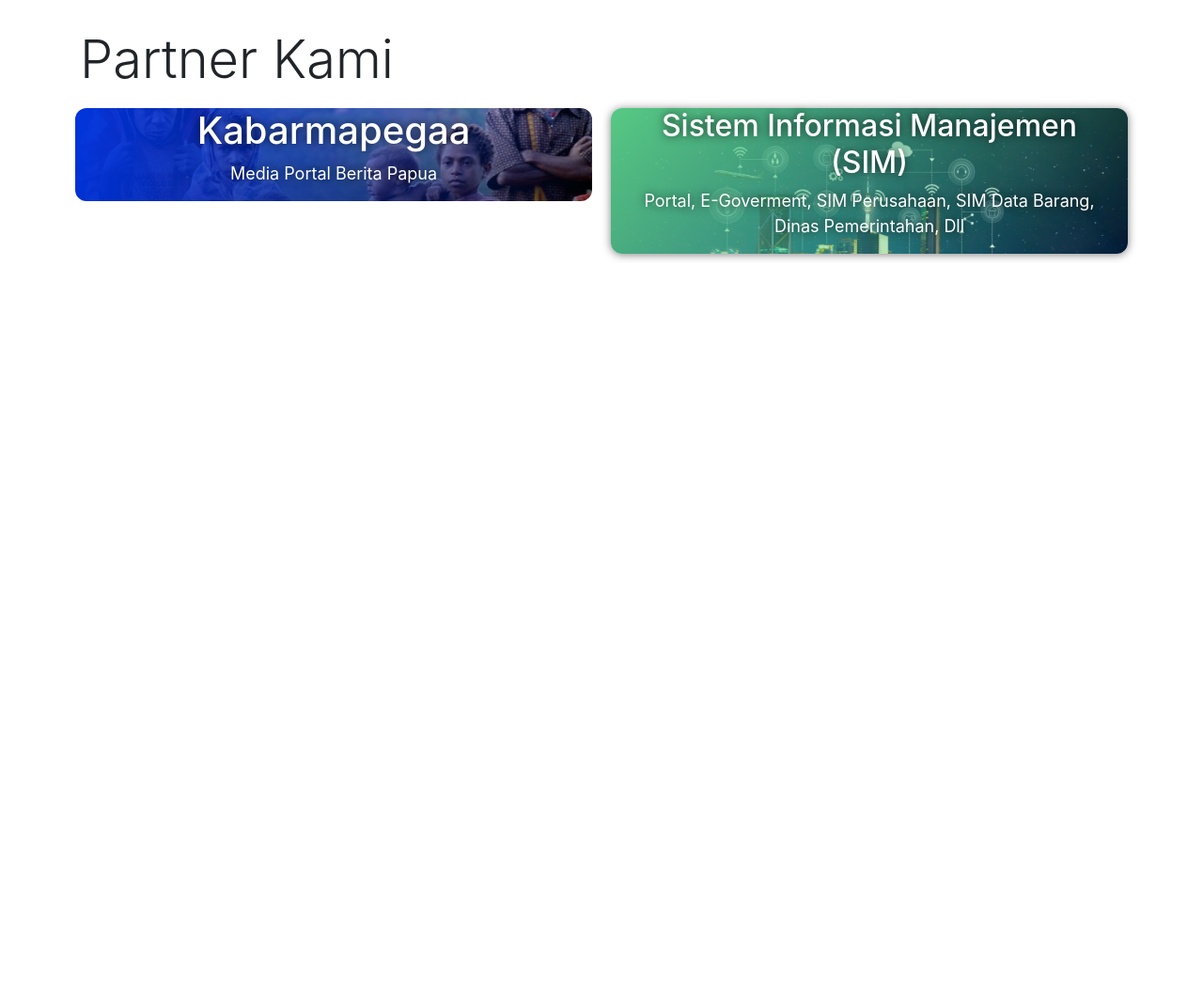
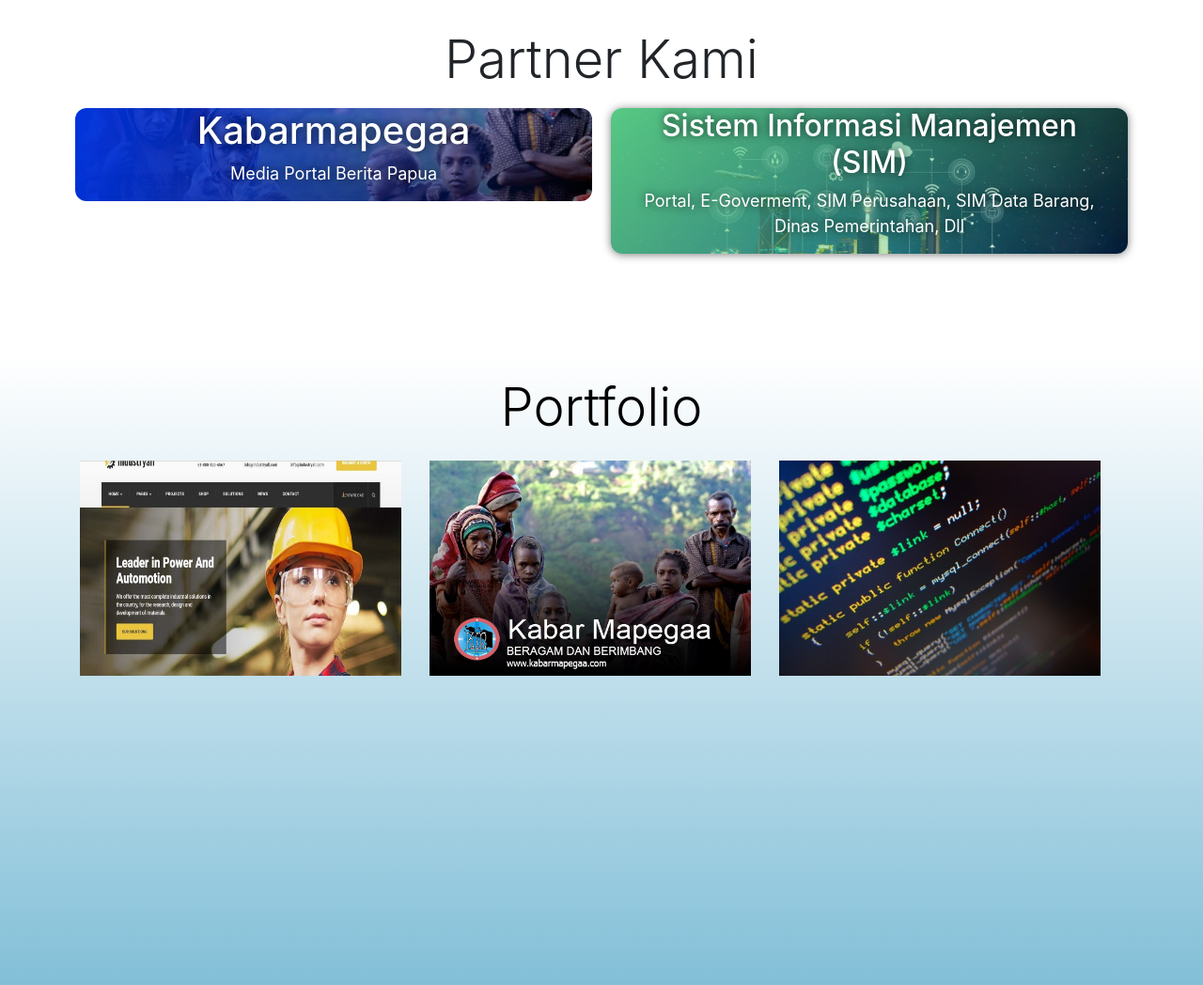
Before and after one commit to novalsmith/maybratsurabaya.github.io, a plain HTML site: page index.html in a window 1280 px wide. Shown: the part 2692-3740 px from the top of the page at 94% size. Before the commit the page ends 2972 px from the top, so only its background shows below. Drawn offline with nearby package versions, Linux system fonts and the light colour scheme; a web font is replaced by a local one.

Commit message:
Add files via upload

```diff
--- a/index.html
+++ b/index.html
@@ -350,7 +350,7 @@
 
   <div class="container">
 
-    <h1 class="display-4"> Partner Kami </h1>
+    <h1 class="display-4 text-center"> Partner Kami </h1>
     <div class=" row">
 
       <div class="col-md partners1 porfolio">
@@ -380,7 +380,44 @@
 
 
   </div>
+<!-- our work -->
 
+  <div class=" jumbotron jumbotron-fluid portfolios">
+<div class="container">
+  <h1 class="display-4" style="color: black;"> Portfolio </h1>
+  <div class="row">
+    <div class="container2">
+      <img src="company.jpg" alt="Avatar" class="image2">
+      <div class="overlay2">
+        <div class="text2">Hello World</div>
+      </div>
+    </div>
+
+    <div class="container2">
+      <img src="kabarmapegaa.jpg" alt="Avatar" class="image2">
+      <div class="overlay2">
+        <div class="text2">kabarmapegaa.com</div>
+      </div>
+    </div>
+
+    <div class="container2">
+      <img src="redesign.jpg" alt="Avatar" class="image2">
+      <div class="overlay2">
+        <div class="text2">Hello World</div>
+      </div>
+    </div>
+  </div>
+
+</div>
+
+  </div>
+
+
+
+
+
+
+<!-- end our work  -->
 
   <!-- end jumbotron -->
 
@@ -500,7 +537,7 @@
 
           $(".layanan").addClass("layananmunculs");
 
-        }, 2000, 'easeInOutExpo');
+        }, 200, 'easeInOutExpo');
         // $(".layanan").removeClass("layananmunculs");
 
 
--- a/style.css
+++ b/style.css
@@ -531,17 +531,19 @@
 }
 
 
-.layanan {
-    background-image: url("layanan.jpg");
-    height: 500px;
+.portfolios {
+    /* background-image: url("layanan.jpg"); */
+    height: 900px;
+        background: linear-gradient(0deg, #778f3e 0, #57a9ca -5%, transparent);
+
     /* background-attachment: fixed; */
     background-position: left;
     background-repeat: no-repeat;
     background-size: cover;
-    margin-top: 50px;
+    margin-top: 100px;
     margin-bottom: 50px;
     padding: 20px;
-    border-radius: 12px;
+
     color: white;
     text-align: center;
 }
@@ -886,7 +888,61 @@
     }
 
 
+/* our work */
 
+.container2 {
+    position: relative;
+    width: 30%;
+     margin: 15px;
+}
+
+.image2 {
+    display: flex;
+    width: 100%;
+    height: 100%;
+
+}
+
+.overlay2 {
+    position: absolute;
+    bottom: 0;
+    left: 0;
+    right: 0;
+
+    background: linear-gradient(0deg, #194d7e 0, black 0, transparent);
+    overflow: hidden;
+     /* margin: 10px; */
+     margin-bottom: 0px;
+    width: 100%;
+    height: 0;
+    transition: .5s ease;
+}
+
+.container2:hover .overlay2 {
+    height: 50%;
+
+}
+.container2:hover  {
+
+    box-shadow: 10px 5px 20px rgba(20, 33, 42, 0.7);
+       transition: all 0.5s ease-in-out;
+}
+
+.text2 {
+    color: white;
+    font-size: 20px;
+    position: absolute;
+    top: 50%;
+    left: 50%;
+    -webkit-transform: translate(-50%, -50%);
+    -ms-transform: translate(-50%, -50%);
+    transform: translate(-50%, -50%);
+    text-align: center;
+
+}
+
+
+/* end our work */
 
 
 }
```
